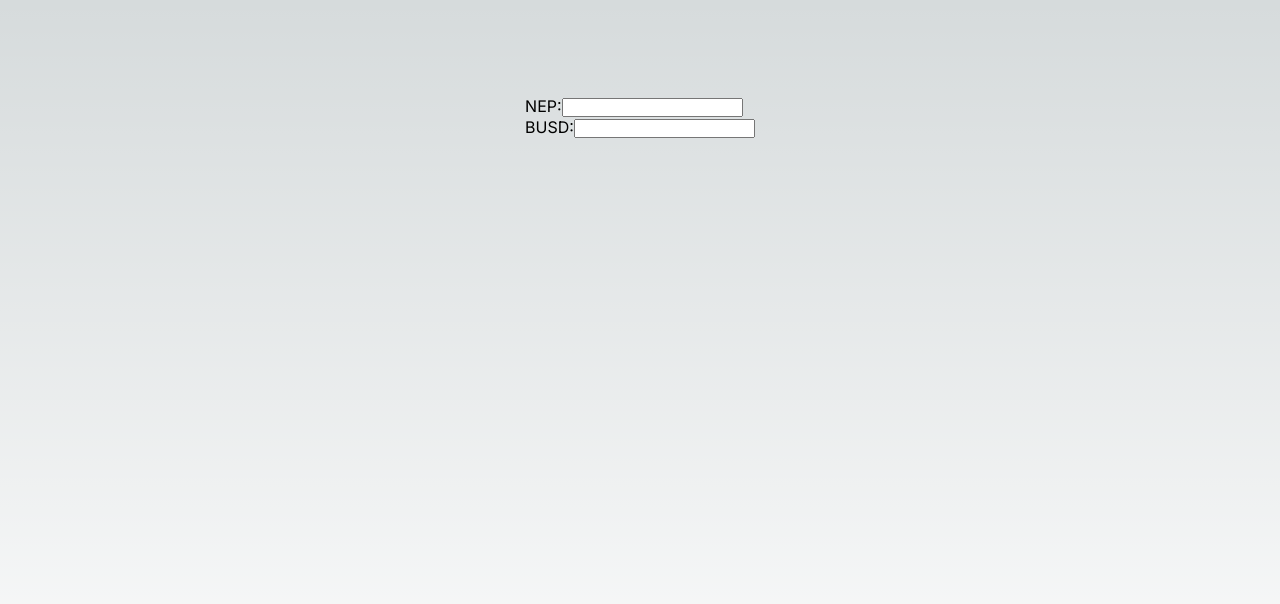
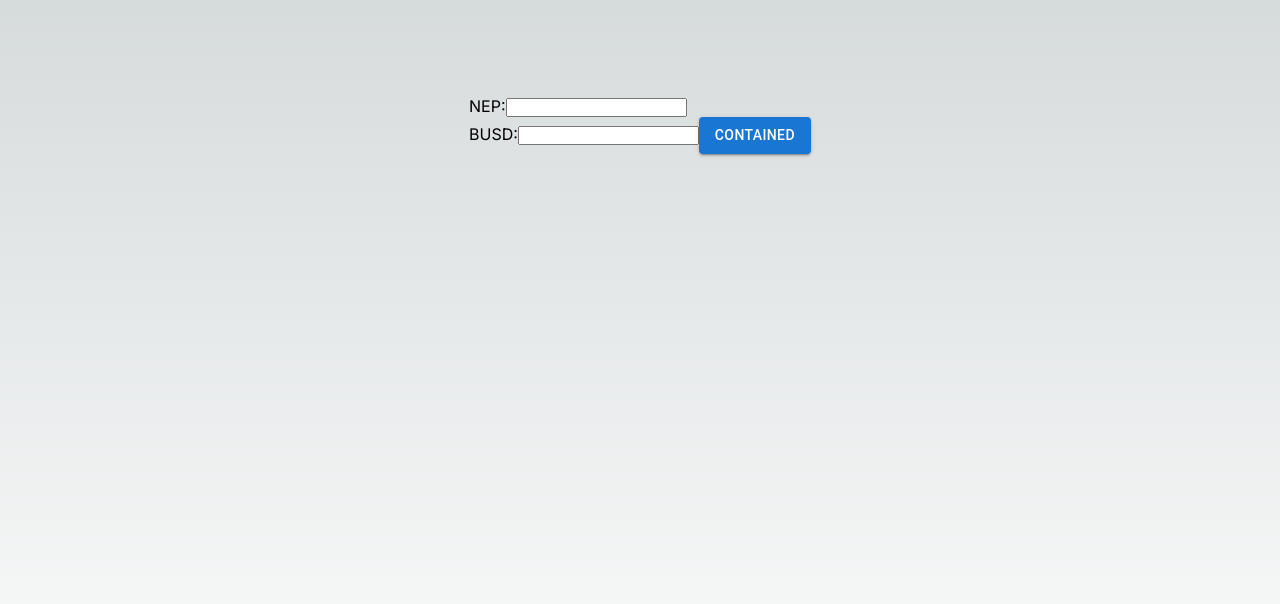
Before and after one commit to shreya-as/frontend-project, a Next.js app: page / in a window 1280 px wide. Shown: the top 604 px of the page. Built offline with nearby package versions, Linux system fonts and the light colour scheme.

Commit message:
added button

```diff
--- a/src/components/ConverterForm.tsx
+++ b/src/components/ConverterForm.tsx
@@ -1,5 +1,6 @@
 "use client"; // This is a client component
 
+import { Button } from "@mui/material";
 import React, { useState, ChangeEvent } from "react";
 
 const ConverterForm: React.FC = () => {
@@ -49,6 +50,7 @@ const ConverterForm: React.FC = () => {
           onChange={handleBusdChange}
         />
       </label>
+      <Button variant="contained">Contained</Button>
     </div>
   );
 };
```
